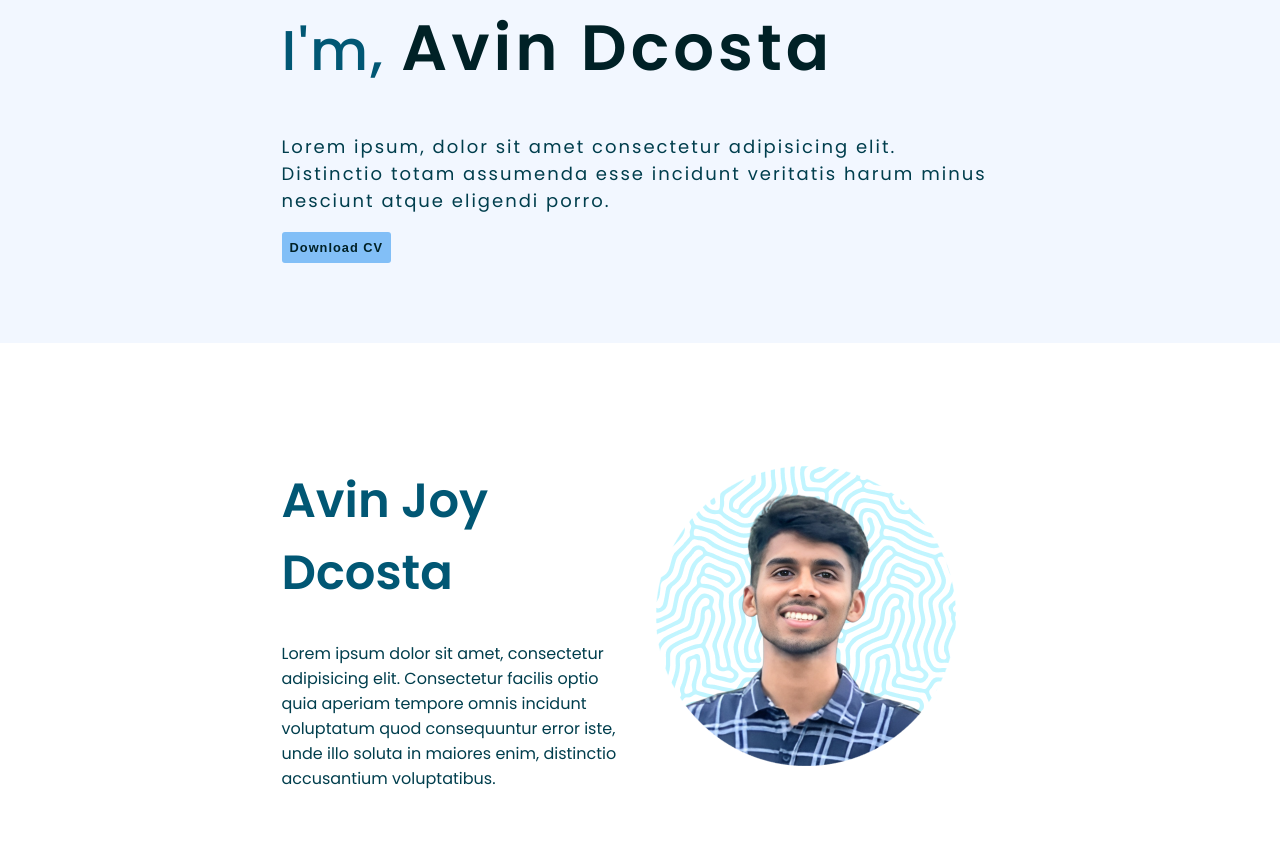
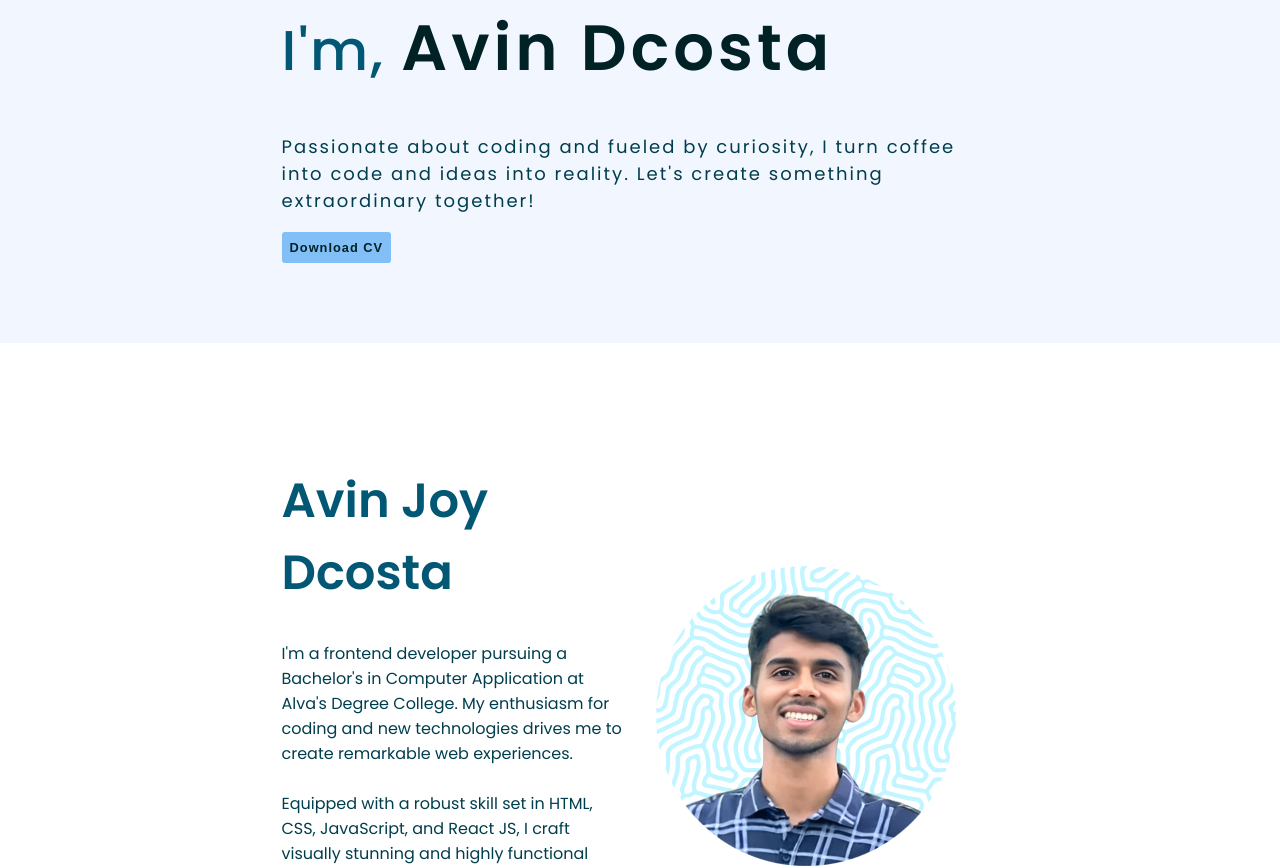
Before and after one commit to Avin-7/avin_dcosta, a React (Vite) app: page / in a window 1280 px wide. Shown: the part 320-1188 px from the top of the page. Built offline with nearby package versions, Linux system fonts and the light colour scheme.

Commit message:
paragraph content updated

```diff
--- a/src/components/About.jsx
+++ b/src/components/About.jsx
@@ -8,10 +8,17 @@ function About() {
         <div className="left-about">
           <h1>Avin Joy Dcosta</h1>
           <p className="about-me-p">
-            Lorem ipsum dolor sit amet, consectetur adipisicing elit.
-            Consectetur facilis optio quia aperiam tempore omnis incidunt
-            voluptatum quod consequuntur error iste, unde illo soluta in maiores
-            enim, distinctio accusantium voluptatibus.
+            I&apos;m a frontend developer pursuing a Bachelor&apos;s in Computer
+            Application at Alva&apos;s Degree College. My enthusiasm for coding
+            and new technologies drives me to create remarkable web experiences.
+            <br />
+            <br />
+            Equipped with a robust skill set in HTML, CSS, JavaScript, and React
+            JS, I craft visually stunning and highly functional web interfaces.
+            <br />
+            <br />
+            My expertise in Tailwind CSS ensures that every project I undertake
+            is both responsive and aesthetically pleasing.
           </p>
         </div>
         <div className="right-about">
--- a/src/components/Hero.jsx
+++ b/src/components/Hero.jsx
@@ -6,25 +6,20 @@ function Hero() {
   }
 
   return (
-    <div >
+    <div>
       <div className="container hero " id="home">
         <h1 className="">Hello</h1>
         <h1>
           I&apos;m, <strong className="my-name">Avin Dcosta</strong>
         </h1>
         <p>
-          Lorem ipsum, dolor sit amet consectetur adipisicing elit. Distinctio
-          totam assumenda esse incidunt veritatis harum minus nesciunt atque
-          eligendi porro.
+          Passionate about coding and fueled by curiosity, I turn coffee into
+          code and ideas into reality. Let&apos;s create something extraordinary
+          together!
         </p>
-        {/* <a
-          href="../assets/Avin_Dcosta_Resume.pdf"
-          download="Avin_Dcosta_Resume.pdf"
-        > */}
         <button className="download-my-cv" onClick={downloadFile} type="button">
           Download CV
         </button>
-        {/* </a> */}
       </div>
     </div>
   );
--- a/src/index.css
+++ b/src/index.css
@@ -239,7 +239,7 @@ nav a:hover {
 
 .skill h4 {
   text-align: center;
-  color: #278aa4;
+  color: #002126;
   letter-spacing: 2px;
 }
 
```
